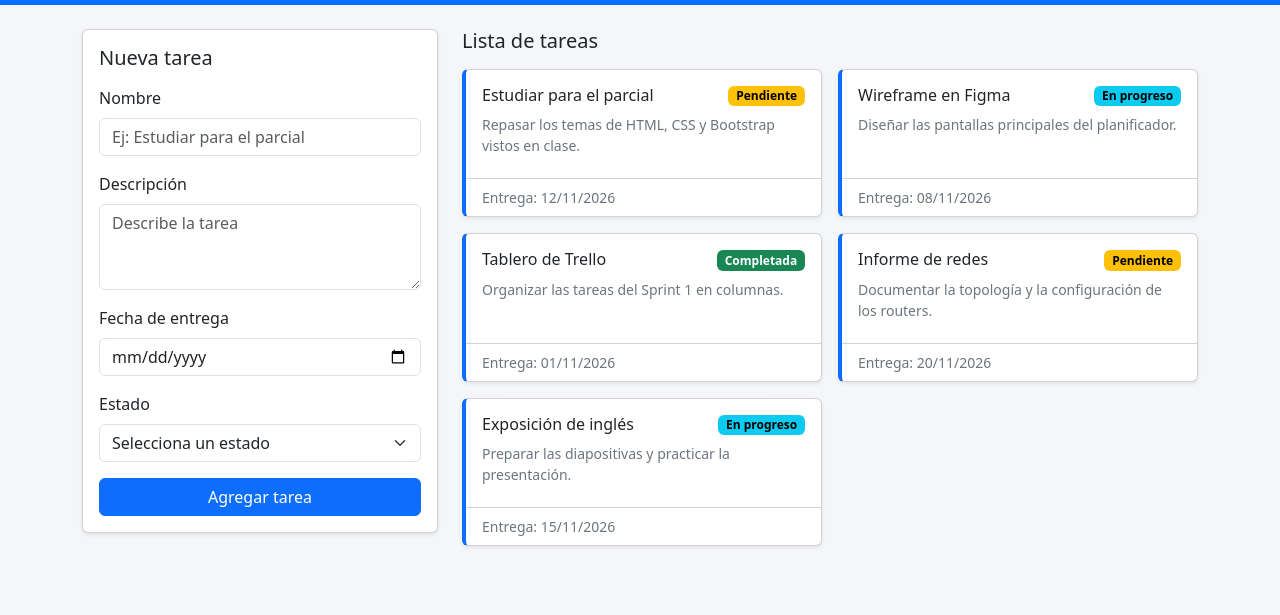
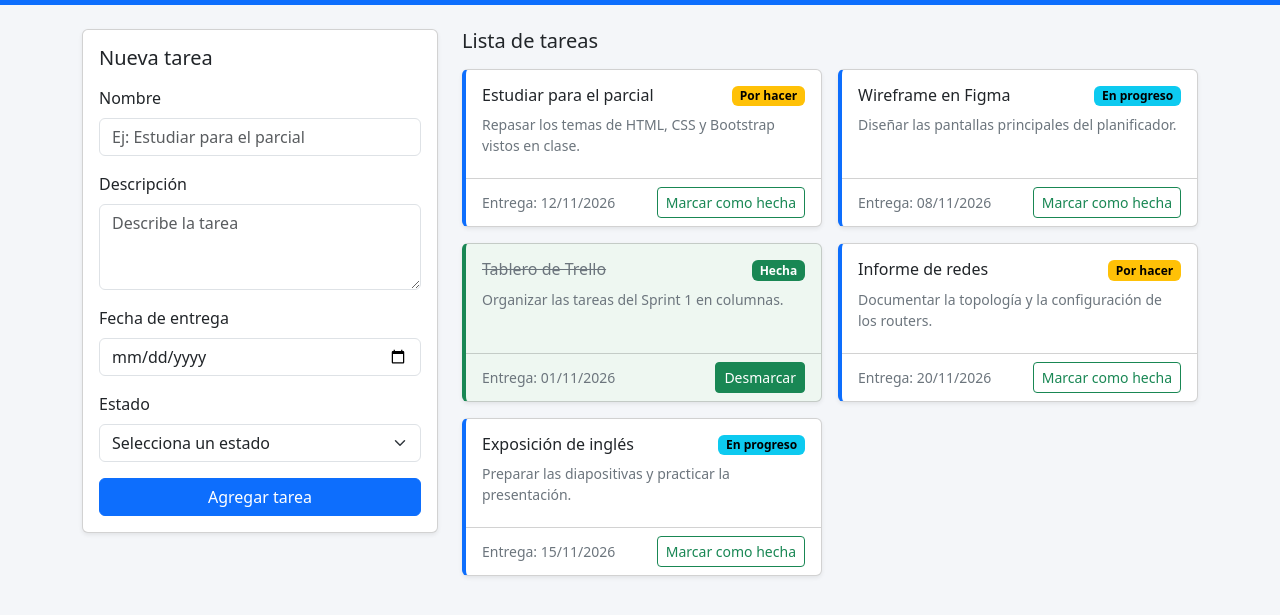
Before and after one commit to JLopezAhumada/planificador-tareas, a plain HTML site: page index.html in a window 1280 px wide. Shown: the part 45-660 px from the top of the page. Drawn offline with nearby package versions, Linux system fonts and the light colour scheme.

Commit message:
resolviendo ej 4 y 5

```diff
--- a/css/styles.css
+++ b/css/styles.css
@@ -9,3 +9,13 @@ body {
 .task-card .card-text {
   min-height: 48px;
 }
+
+.task-card.task-done {
+  border-left-color: #198754;
+  background-color: #eef7f1;
+}
+
+.task-card.task-done .card-title {
+  text-decoration: line-through;
+  color: #6c757d;
+}
--- a/index.html
+++ b/index.html
@@ -38,9 +38,9 @@
                 <label for="newTaskStatusInput" class="form-label">Estado</label>
                 <select class="form-select" id="newTaskStatusInput">
                   <option value="">Selecciona un estado</option>
-                  <option value="Pendiente">Pendiente</option>
-                  <option value="En progreso">En progreso</option>
-                  <option value="Completada">Completada</option>
+                  <option value="PORHACER">Por hacer</option>
+                  <option value="ENPROGRESO">En progreso</option>
+                  <option value="HECHO">Hecha</option>
                 </select>
               </div>
               <div id="errorAlert" class="alert alert-danger d-none" role="alert"></div>
@@ -53,71 +53,11 @@
       <!-- Lista de tareas -->
       <section class="col-lg-8">
         <h2 class="h5 mb-3">Lista de tareas</h2>
-        <div id="taskList" class="row row-cols-1 row-cols-md-2 g-3">
-          <div class="col">
-            <div class="card task-card h-100 shadow-sm">
-              <div class="card-body">
-                <div class="d-flex justify-content-between align-items-start mb-2">
-                  <h3 class="h6 card-title mb-0">Estudiar para el parcial</h3>
-                  <span class="badge text-bg-warning">Pendiente</span>
-                </div>
-                <p class="card-text text-secondary small">Repasar los temas de HTML, CSS y Bootstrap vistos en clase.</p>
-              </div>
-              <div class="card-footer bg-transparent small text-secondary">Entrega: 12/11/2026</div>
-            </div>
-          </div>
-          <div class="col">
-            <div class="card task-card h-100 shadow-sm">
-              <div class="card-body">
-                <div class="d-flex justify-content-between align-items-start mb-2">
-                  <h3 class="h6 card-title mb-0">Wireframe en Figma</h3>
-                  <span class="badge text-bg-info">En progreso</span>
-                </div>
-                <p class="card-text text-secondary small">Diseñar las pantallas principales del planificador.</p>
-              </div>
-              <div class="card-footer bg-transparent small text-secondary">Entrega: 08/11/2026</div>
-            </div>
-          </div>
-          <div class="col">
-            <div class="card task-card h-100 shadow-sm">
-              <div class="card-body">
-                <div class="d-flex justify-content-between align-items-start mb-2">
-                  <h3 class="h6 card-title mb-0">Tablero de Trello</h3>
-                  <span class="badge text-bg-success">Completada</span>
-                </div>
-                <p class="card-text text-secondary small">Organizar las tareas del Sprint 1 en columnas.</p>
-              </div>
-              <div class="card-footer bg-transparent small text-secondary">Entrega: 01/11/2026</div>
-            </div>
-          </div>
-          <div class="col">
-            <div class="card task-card h-100 shadow-sm">
-              <div class="card-body">
-                <div class="d-flex justify-content-between align-items-start mb-2">
-                  <h3 class="h6 card-title mb-0">Informe de redes</h3>
-                  <span class="badge text-bg-warning">Pendiente</span>
-                </div>
-                <p class="card-text text-secondary small">Documentar la topología y la configuración de los routers.</p>
-              </div>
-              <div class="card-footer bg-transparent small text-secondary">Entrega: 20/11/2026</div>
-            </div>
-          </div>
-          <div class="col">
-            <div class="card task-card h-100 shadow-sm">
-              <div class="card-body">
-                <div class="d-flex justify-content-between align-items-start mb-2">
-                  <h3 class="h6 card-title mb-0">Exposición de inglés</h3>
-                  <span class="badge text-bg-info">En progreso</span>
-                </div>
-                <p class="card-text text-secondary small">Preparar las diapositivas y practicar la presentación.</p>
-              </div>
-              <div class="card-footer bg-transparent small text-secondary">Entrega: 15/11/2026</div>
-            </div>
-          </div>
-        </div>
+        <div id="taskList" class="row row-cols-1 row-cols-md-2 g-3"></div>
       </section>
     </div>
   </main>
-  <script src="app.js"></script>
+  <script src="js/taskManager.js"></script>
+  <script src="js/index.js"></script>
 </body>
 </html>
--- a/app.js
+++ b/js/index.js
@@ -1,9 +1,20 @@
+const taskManager = new TaskManager();
+
+taskManager.addTask('Estudiar para el parcial', 'Repasar los temas de HTML, CSS y Bootstrap vistos en clase.', '2026-11-12');
+taskManager.addTask('Wireframe en Figma', 'Diseñar las pantallas principales del planificador.', '2026-11-08', 'ENPROGRESO');
+taskManager.addTask('Tablero de Trello', 'Organizar las tareas del Sprint 1 en columnas.', '2026-11-01', 'HECHO');
+taskManager.addTask('Informe de redes', 'Documentar la topología y la configuración de los routers.', '2026-11-20');
+taskManager.addTask('Exposición de inglés', 'Preparar las diapositivas y practicar la presentación.', '2026-11-15', 'ENPROGRESO');
+
+console.log(taskManager.tasks);
+
 const newTaskForm = document.querySelector('#newTaskForm');
 const newTaskNameInput = document.querySelector('#newTaskNameInput');
 const newTaskDescriptionInput = document.querySelector('#newTaskDescriptionInput');
 const newTaskDateInput = document.querySelector('#newTaskDateInput');
 const newTaskStatusInput = document.querySelector('#newTaskStatusInput');
 const errorAlert = document.querySelector('#errorAlert');
+const taskList = document.querySelector('#taskList');
 
 function validFormFieldInput(data) {
   const errors = [];
@@ -47,6 +58,22 @@ newTaskForm.addEventListener('submit', function (event) {
     showErrors(errors);
   } else {
     hideErrors();
+    taskManager.addTask(data.name, data.description, data.date, data.status);
+    console.log(taskManager.tasks);
+    taskManager.render();
     newTaskForm.reset();
   }
 });
+
+taskList.addEventListener('click', function (event) {
+  if (event.target.classList.contains('done-button')) {
+    const parentTask = event.target.closest('.task-card');
+    const taskId = Number(parentTask.dataset.taskId);
+    const task = taskManager.tasks.find(task => task.id === taskId);
+
+    task.status = task.status === 'HECHO' ? 'PORHACER' : 'HECHO';
+    taskManager.render();
+  }
+});
+
+taskManager.render();
--- /dev/null
+++ b/js/taskManager.js
@@ -0,0 +1,60 @@
+const statusInfo = {
+  PORHACER: { label: 'Por hacer', badge: 'text-bg-warning' },
+  ENPROGRESO: { label: 'En progreso', badge: 'text-bg-info' },
+  HECHO: { label: 'Hecha', badge: 'text-bg-success' }
+};
+
+function formatDate(dueDate) {
+  const [year, month, day] = dueDate.split('-');
+  return day + '/' + month + '/' + year;
+}
+
+function createTaskHtml(id, name, description, dueDate, status) {
+  const done = status === 'HECHO';
+  const info = statusInfo[status];
+
+  return `
+    <div class="col">
+      <div class="card task-card h-100 shadow-sm ${done ? 'task-done' : ''}" data-task-id="${id}">
+        <div class="card-body">
+          <div class="d-flex justify-content-between align-items-start mb-2">
+            <h3 class="h6 card-title mb-0">${name}</h3>
+            <span class="badge ${info.badge}">${info.label}</span>
+          </div>
+          <p class="card-text text-secondary small">${description}</p>
+        </div>
+        <div class="card-footer bg-transparent d-flex justify-content-between align-items-center">
+          <span class="small text-secondary">Entrega: ${formatDate(dueDate)}</span>
+          <button type="button" class="done-button btn btn-sm ${done ? 'btn-success' : 'btn-outline-success'}">${done ? 'Desmarcar' : 'Marcar como hecha'}</button>
+        </div>
+      </div>
+    </div>
+  `;
+}
+
+class TaskManager {
+  constructor(currentId = 0) {
+    this.tasks = [];
+    this.currentId = currentId;
+  }
+
+  addTask(name, description, dueDate, status = 'PORHACER') {
+    this.currentId++;
+
+    this.tasks.push({
+      id: this.currentId,
+      name: name,
+      description: description,
+      dueDate: dueDate,
+      status: status
+    });
+  }
+
+  render() {
+    const tasksHtml = this.tasks.map(task =>
+      createTaskHtml(task.id, task.name, task.description, task.dueDate, task.status)
+    );
+
+    document.querySelector('#taskList').innerHTML = tasksHtml.join('');
+  }
+}
```
